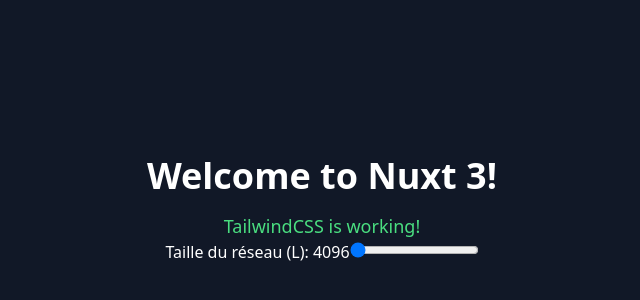
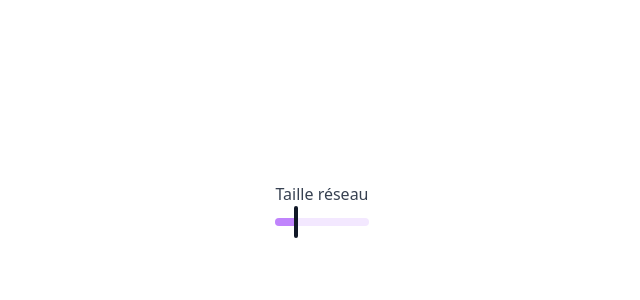
Before and after one commit to francoislang/ising-2d, a Nuxt app in the folder apps/web/: page / in a window 1280 px wide. Shown: the part 190-490 px from the top of the page, without its empty margins (318-958 px from the left). Built offline with nearby package versions, Linux system fonts and the light colour scheme.

Commit message:
wip(app): input range

```diff
--- a/apps/web/app.vue
+++ b/apps/web/app.vue
@@ -1,11 +1,7 @@
-<script setup lang="ts">
-const message: string = 'TailwindCSS is working!';
-</script>
+<script setup lang="ts"></script>
 
 <template>
-  <div class="bg-gray-900 text-white min-h-screen flex flex-col items-center justify-center">
-    <h1 class="text-4xl font-bold mb-4">Welcome to Nuxt 3!</h1>
-    <p class="text-lg text-green-400">{{ message }}</p>
+  <div class="min-h-screen flex flex-col items-center justify-center">
     <NuxtPage />
   </div>
 </template>
--- /dev/null
+++ b/apps/web/components/common/input-range.vue
@@ -0,0 +1,94 @@
+<script setup lang="ts">
+  import { ref, computed, onUnmounted } from 'vue';
+
+  const props = defineProps<{
+    modelValue: number;
+    min?: number;
+    max?: number;
+    step?: number;
+    label?: string;
+  }>();
+
+  const emit = defineEmits<{
+    'update:modelValue': [value: number];
+  }>();
+
+  const min = computed(() => props.min ?? 0);
+  const max = computed(() => props.max ?? 100);
+  const step = computed(() => props.step ?? 1);
+
+  const isDragging = ref(false);
+  const sliderContainer = ref<HTMLElement | null>(null);
+
+  const percentage = computed(() => {
+    return ((props.modelValue - min.value) / (max.value - min.value)) * 100;
+  });
+
+  const updateSlider = (event: MouseEvent) => {
+    if (!sliderContainer.value) return;
+
+    const rect = sliderContainer.value.getBoundingClientRect();
+    const x = event.clientX - rect.left;
+    const width = rect.width;
+
+    let percent = (x / width) * 100;
+    percent = Math.max(0, Math.min(100, percent));
+
+    let value = min.value + (percent / 100) * (max.value - min.value);
+
+    value = Math.round(value / step.value) * step.value;
+    value = Math.max(min.value, Math.min(max.value, value));
+
+    emit('update:modelValue', value);
+  };
+
+  const handleMouseDown = (event: MouseEvent) => {
+    isDragging.value = true;
+    updateSlider(event);
+    window.addEventListener('mousemove', handleMouseMove);
+    window.addEventListener('mouseup', handleMouseUp);
+  };
+
+  const handleMouseMove = (event: MouseEvent) => {
+    if (isDragging.value) {
+      updateSlider(event);
+    }
+  };
+
+  const handleMouseUp = () => {
+    isDragging.value = false;
+    window.removeEventListener('mousemove', handleMouseMove);
+    window.removeEventListener('mouseup', handleMouseUp);
+  };
+
+  onUnmounted(() => {
+    window.removeEventListener('mousemove', handleMouseMove);
+    window.removeEventListener('mouseup', handleMouseUp);
+  });
+</script>
+
+<template>
+  <div class="w-full max-w-sm">
+    <label class="text-gray-700">
+      {{ label }}
+    </label>
+    <div
+      ref="sliderContainer"
+      class="relative w-full h-8 flex items-center cursor-pointer select-none touch-none"
+      @mousedown.prevent="handleMouseDown"
+    >
+      <div class="w-full h-2 bg-purple-100 rounded-full" />
+      <div
+        class="absolute top-1/2 -translate-y-1/2 left-0 h-2 bg-purple-400 rounded-l-full"
+        :style="{ width: percentage + '%' }"
+      />
+
+      <div
+        class="absolute top-1/2 -translate-x-1/2 -translate-y-1/2 w-8 h-8 flex items-center justify-center"
+        :style="{ left: percentage + '%' }"
+      >
+        <div class="bg-gray-900 w-1 h-full rounded-full" />
+      </div>
+    </div>
+  </div>
+</template>
--- a/apps/web/pages/index.vue
+++ b/apps/web/pages/index.vue
@@ -1,12 +1,15 @@
 <script lang="ts" setup>
+  import { storeToRefs } from 'pinia';
+  import InputRange from '~/components/common/input-range.vue';
+
   const isingStore = useIsingStore();
+  const { network_length } = storeToRefs(isingStore);
 </script>
 
 <template>
   <div>
     <div>
-      <label for="">Taille du réseau (L): {{isingStore.network_length*isingStore.network_length}}</label>
-      <input type="range" min="64" max="128">
+      <InputRange v-model="network_length" :min="8" :max="256" :step="8" label="Taille réseau" />
     </div>
   </div>
 </template>
```
